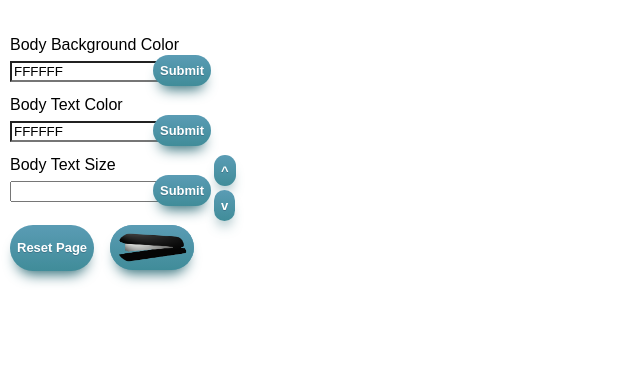
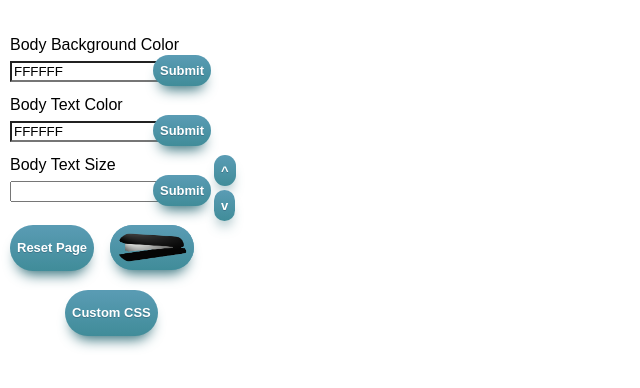
Before and after one commit to qhs725/Injector, a website: page data/emitter.html in a window 1280 px wide. Shown: the whole page, without its empty margins (0-640 px from the left). Drawn offline with Linux system fonts and the light colour scheme.

Commit message:
updating emitter..html and emitter.js

```diff
--- a/data/emitter.html
+++ b/data/emitter.html
@@ -338,6 +338,48 @@
 	background-color:#408c99;
 }
 
+.advancedsettings{
+position: absolute;
+	top: 290px;
+	line-height: 230%;
+	left: 65px;
+	-moz-box-shadow: 0px 10px 14px -7px #276873;
+	-webkit-box-shadow: 0px 10px 14px -7px #276873;
+	box-shadow: 0px 10px 14px -7px #276873;
+	background:-webkit-gradient(linear, left top, left bottom, color-stop(0.05, #599bb3), color-stop(1, #408c99));
+	background:-moz-linear-gradient(top, #599bb3 5%, #408c99 100%);
+	background:-webkit-linear-gradient(top, #599bb3 5%, #408c99 100%);
+	background:-o-linear-gradient(top, #599bb3 5%, #408c99 100%);
+	background:-ms-linear-gradient(top, #599bb3 5%, #408c99 100%);
+	background:linear-gradient(to bottom, #599bb3 5%, #408c99 100%);
+	filter:progid:DXImageTransform.Microsoft.gradient(startColorstr='#599bb3', endColorstr='#408c99',GradientType=0);
+	background-color:#599bb3;
+	-moz-border-radius:42px;
+	-webkit-border-radius:42px;
+	border-radius:42px;
+	display:inline-block;
+	cursor:pointer;
+	color:#ffffff;
+	font-family:Arial;
+	font-size:13px;
+	font-weight:bold;
+	padding:8px 7px;
+	text-decoration:none;
+	text-shadow:0px 1px 0px #3d768a;
+
+}
+
+.advancedsettings:hover{
+	background:-webkit-gradient(linear, left top, left bottom, color-stop(0.05, #408c99), color-stop(1, #599bb3));
+	background:-moz-linear-gradient(top, #408c99 5%, #599bb3 100%);
+	background:-webkit-linear-gradient(top, #408c99 5%, #599bb3 100%);
+	background:-o-linear-gradient(top, #408c99 5%, #599bb3 100%);
+	background:-ms-linear-gradient(top, #408c99 5%, #599bb3 100%);
+	background:linear-gradient(to bottom, #408c99 5%, #599bb3 100%);
+	filter:progid:DXImageTransform.Microsoft.gradient(startColorstr='#408c99', endColorstr='#599bb3',GradientType=0);
+	background-color:#408c99;
+}
+
 
 
 </style>
@@ -365,6 +407,7 @@
 <a class="jetfuelcantmeltsteelbeams" onclick="upfontsizebyone('body')">^</a>
 <a class="jetfuelcantmeltsteelbeams2" onclick="downfontsizebtone('body')">v</a>
 <a class="thisisthebuttonforreseting" onclick="resetthesitestuff()">Reset Page</a>
+<a class="advancedsettings" onclick="youclickedchangethepage()">Custom CSS</a>
 <img id="stappler" width="70"src="stappler200.png" onclick="youclickedastaplerwhywouldyoudothat()">
 <br>
 <br>
--- a/data/emitter.js
+++ b/data/emitter.js
@@ -90,3 +90,8 @@ var currentfontsize = 14;
 	{
   		document.body.style.background = message;
 	}
+
+	function youclickedchangethepage()
+	{
+		addon.port.emit('go-to-advanced', "");
+	}
```
